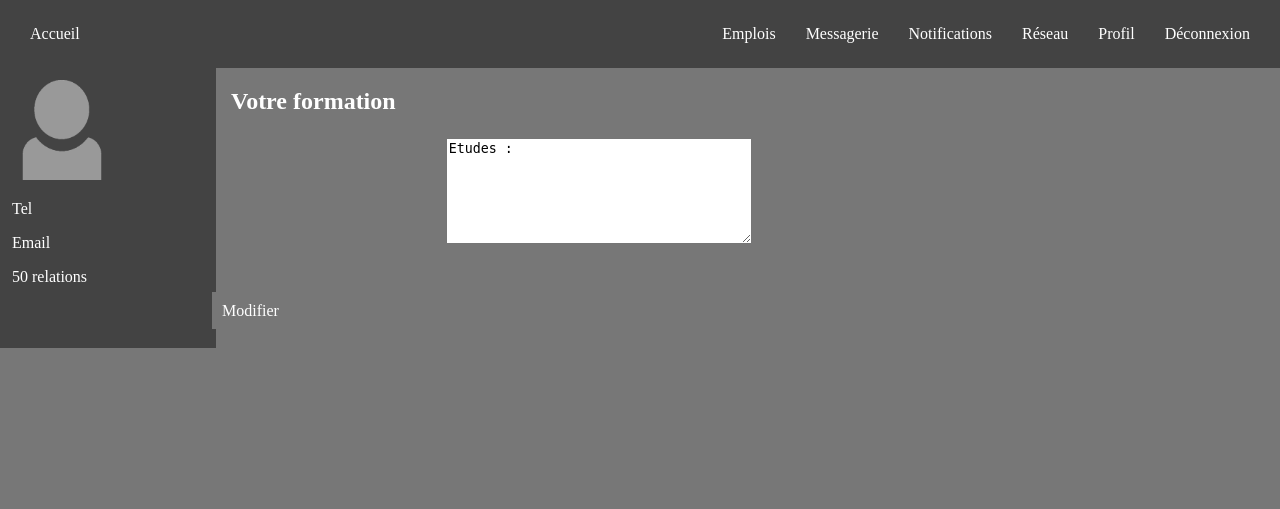
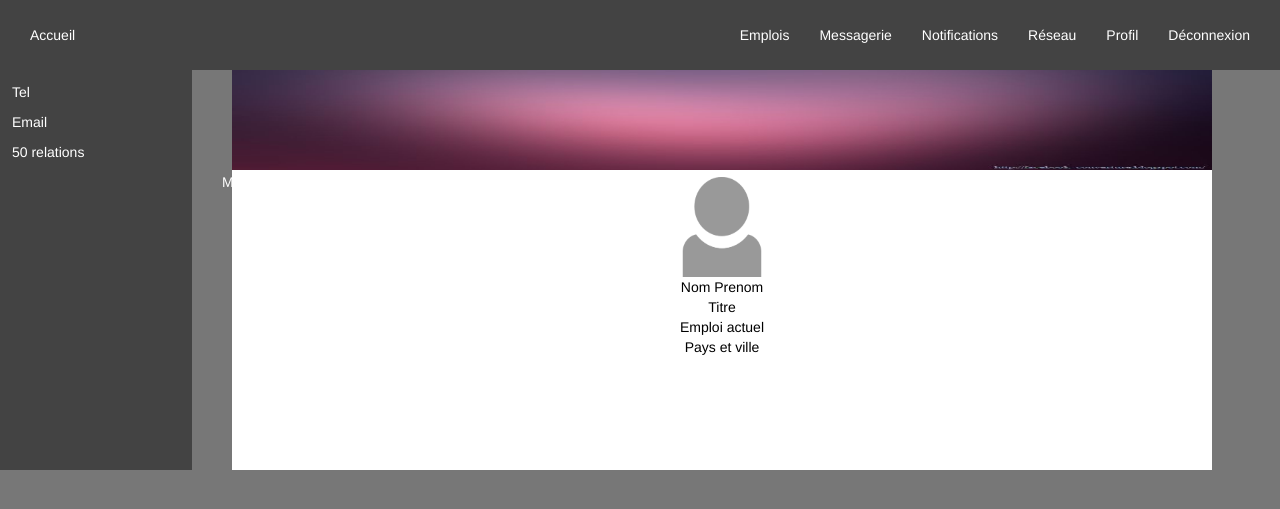
Before and after one commit to Jujulego/linkedece, a PHP site: page /profil.php in a window 1280 px wide. Shown: the top 509 px of the page. Run offline with PHP 8.4, Linux system fonts and the light colour scheme.

Commit message:
avancement profil

```diff
--- a/css/style_profil.css
+++ b/css/style_profil.css
@@ -15,8 +15,40 @@ textarea
     margin-left: 50px;
     margin-top: 70px;
 }
+.texte
+{
+    color: black;
+}
 
+.moi
+{
+    display: flex;
+    align-items: center;
+    flex-direction: column;
+    margin-left: 40px;
+    margin-top: 0px;
+    width:980px;
+    height: 400px;
+    background-color: white;
+    color: black;
+}
 
+.photoprof
+{
+    padding-top: 7px;
+}
+.couverture
+{
+    float: top;
+}
+
+.parcours
+{
+    margin-left: 150px;
+    margin-top: 500px;
+    width: 700px;
+    height: 500px;
+}
 #mur article {
     background: #eee;
     color: black;
--- a/profil.php
+++ b/profil.php
@@ -10,6 +10,10 @@
 
 <head>
     <meta http-equiv="Content-Type" content="text/html; charset=utf-8" />
+    <link href="bootstrap/css/bootstrap.min.css" rel="stylesheet">
+    <link <link href="https://maxcdn.bootstrapcdn.com/bootstrap/3.3.7/css/bootstrap.min.css" rel="stylesheet">
+
+
     <link rel="stylesheet" href="css/style_profil.css" />
     <link rel="stylesheet" href="css/style_menuhaut.css" />
     <link rel="stylesheet" href="css/style_general.css" />
@@ -21,18 +25,27 @@
 
     <div id="conteneur">
         <section id="profil">
-            <img src="images/profil.png" width="100px" height="100px" alt="Photo de profil par défault" />
+
             <p>Tel</p>
             <p>Email</p>
             <p>50 relations</p>
             <p><a href="modifierprofil.php">Modifier</a></p>
         </section>
-        <article>
-            <div id="post">
-                <h2>Votre formation</h2>
-                <textarea  style="width: 300px;height:100px" >Etudes :</textarea>
-            </div>
-        </article>
+
+        <div class="moi">
+
+                    <div class="couverture"><img src="images/couverture.png" width="980" height="100" alt="Photo de couverture par défault" /></div>
+                    <div class="photoprof"><img src="images/profil.png" width="100px" height="100px" alt="Photo de profil par défault" /></div>
+                    <div class="infos">Nom Prenom</div>
+                    <div class="infos">Titre</div>
+                    <div class="infos">Emploi actuel</div>
+                    <div class="infos">Pays et ville</div>
+
+
+        </div>
+
+
+    </div>
 
     </div>
 
```
Also changed, not shown: images/couverture.png (added).
